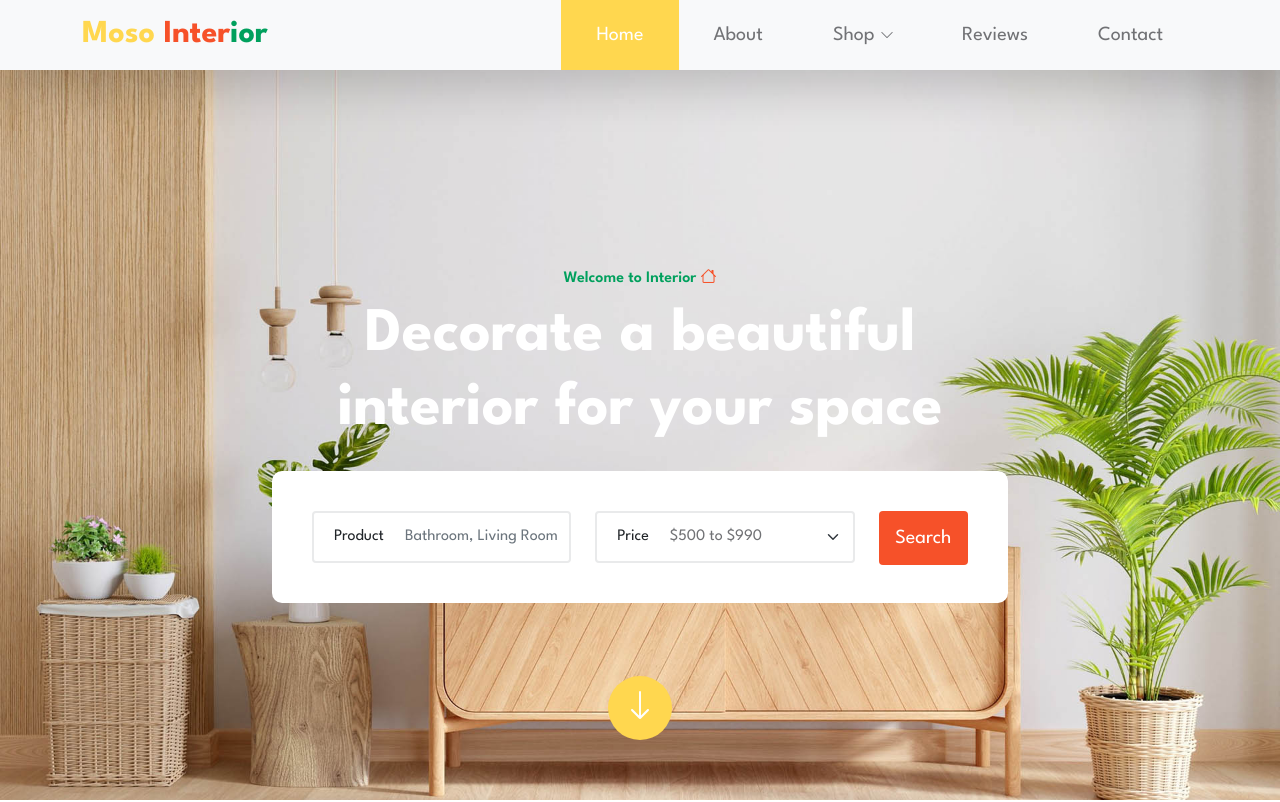
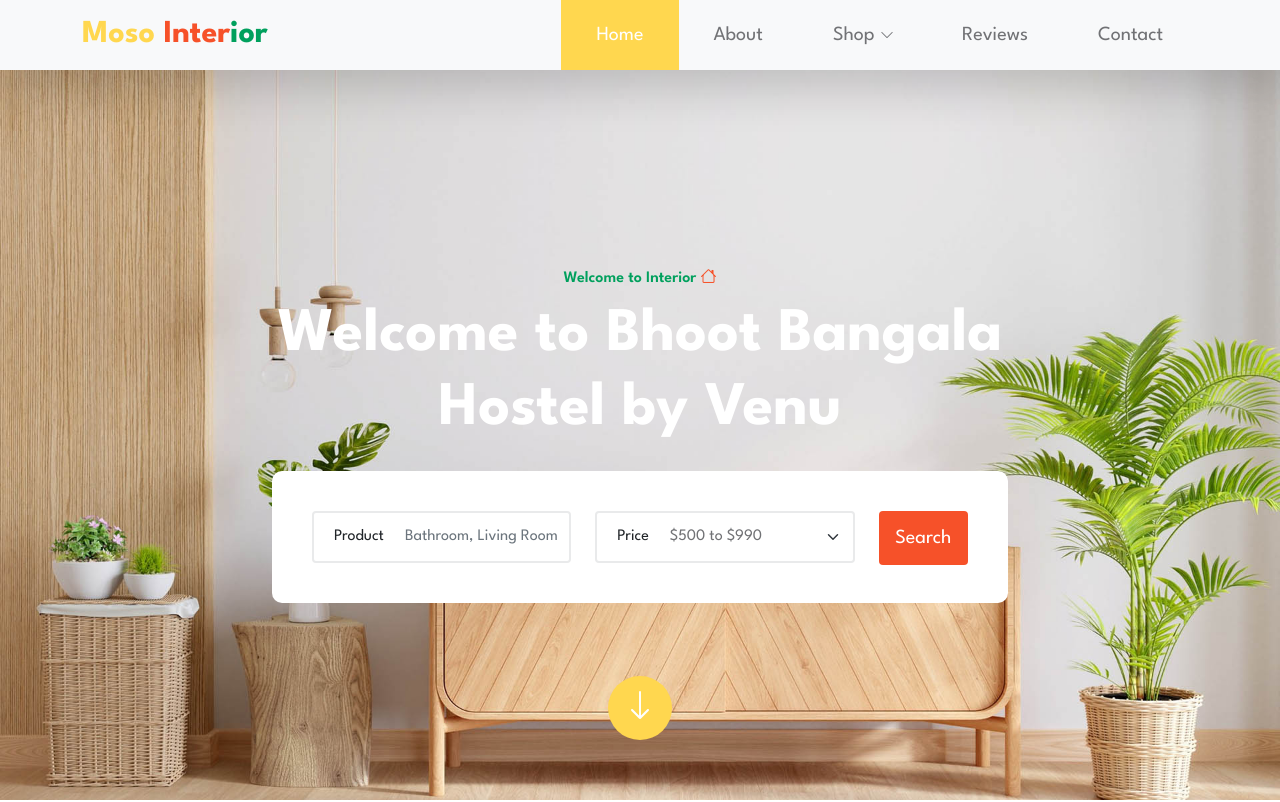
Before and after one commit to chiragkhimani/WebPortal, a plain HTML site: page index.html in a window 1280 px wide. Shown: the top 802 px of the page. Drawn offline with Linux system fonts and the light colour scheme.

Commit message:
Change ownership to venu

```diff
--- a/index.html
+++ b/index.html
@@ -87,7 +87,7 @@ Bootstrap 5 HTML CSS Template
                             <div class="hero-section-text">
                                 <small class="section-small-title">Welcome to Interior <i class="hero-icon bi-house"></i></small>
 
-                                <h1 class="hero-title text-white mt-2 mb-4">Decorate a beautiful interior for your space</h1>
+                                <h1 class="hero-title text-white mt-2 mb-4">Welcome to Bhoot Bangala Hostel by Venu</h1>
 
                                 <form class="custom-form hero-form" action="#" method="get" role="form">
                                     <div class="row">
```
